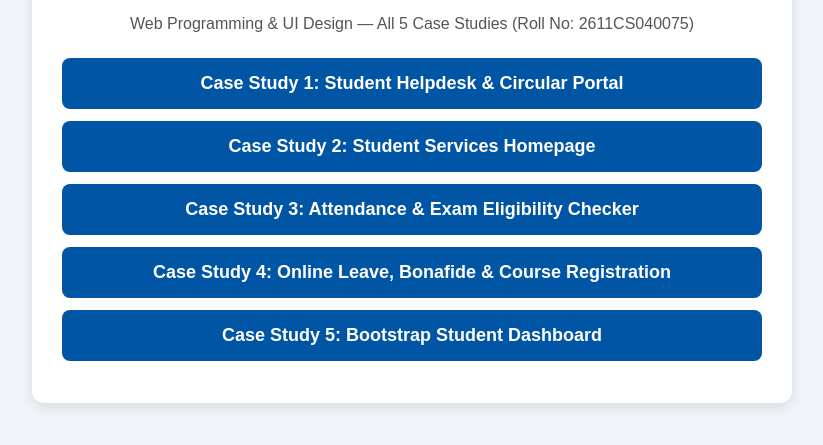
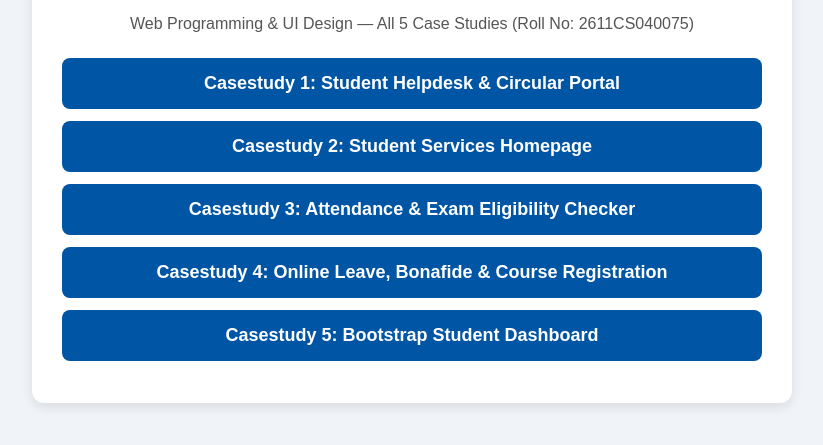
Before and after one commit to 2611cs040060-glitch/WEB-PROGRAMMING-AND-UI-DESIGN-CASE-STUDY-CODES, a plain HTML site: page index.html in a window 1280 px wide. Shown: the part 119-564 px from the top of the page, without its empty margins (228-1051 px from the left). Drawn offline with Linux system fonts and the light colour scheme.

Commit message:
Update index.html

```diff
--- a/index.html
+++ b/index.html
@@ -19,11 +19,11 @@
     <h1>Malla Reddy University (MRU)</h1>
     <p>Web Programming & UI Design — All 5 Case Studies (Roll No: 2611CS040075)</p>
 
-    <a class="btn" href="./Case%20-%20study%20-%201/Case-Study-1/index.html">Case Study 1: Student Helpdesk & Circular Portal</a>
-    <a class="btn" href="./Case-Study-2/Case-Study-2/index.html">Case Study 2: Student Services Homepage</a>
-    <a class="btn" href="./Case-Study-3/Case-Study-3/index.html">Case Study 3: Attendance & Exam Eligibility Checker</a>
-    <a class="btn" href="./Case-Study-4/Case-Study-4/index.html">Case Study 4: Online Leave, Bonafide & Course Registration</a>
-    <a class="btn" href="./Case-Study-5/Case-Study-5/index.html">Case Study 5: Bootstrap Student Dashboard</a>
+    <a class="btn" href="./Casestudy 1/Casestudy 1/index.html">Casestudy 1: Student Helpdesk & Circular Portal</a>
+    <a class="btn" href="./Casestudy 2/Casestudy 2/index.html">Casestudy 2: Student Services Homepage</a>
+    <a class="btn" href="./Casestudy 3/Casestudy 3/index.html">Casestudy 3: Attendance & Exam Eligibility Checker</a>
+    <a class="btn" href="./Casestudy 4/Casestudy 4/index.html">Casestudy 4: Online Leave, Bonafide & Course Registration</a>
+    <a class="btn" href="./Casestudy 5/Casestudy 5/index.html">Casestudy 5: Bootstrap Student Dashboard</a>
 </div>
 
 </body>
```
